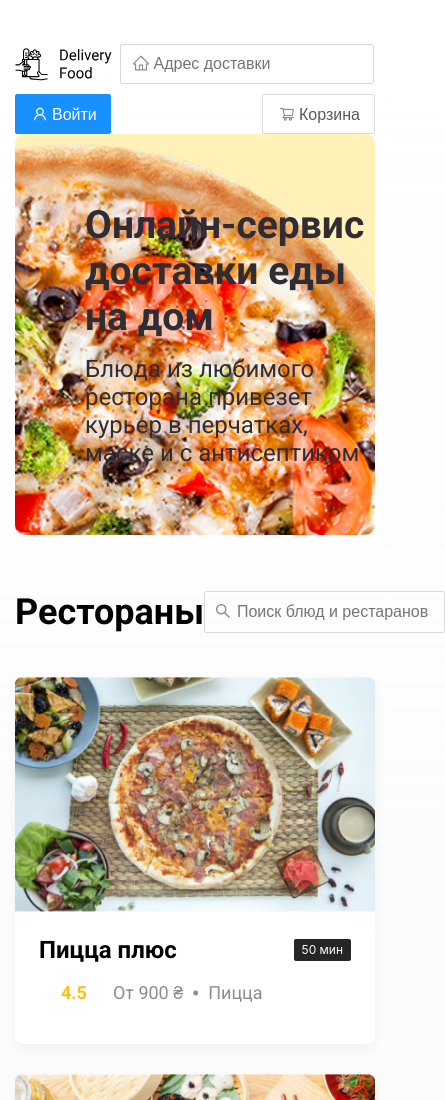
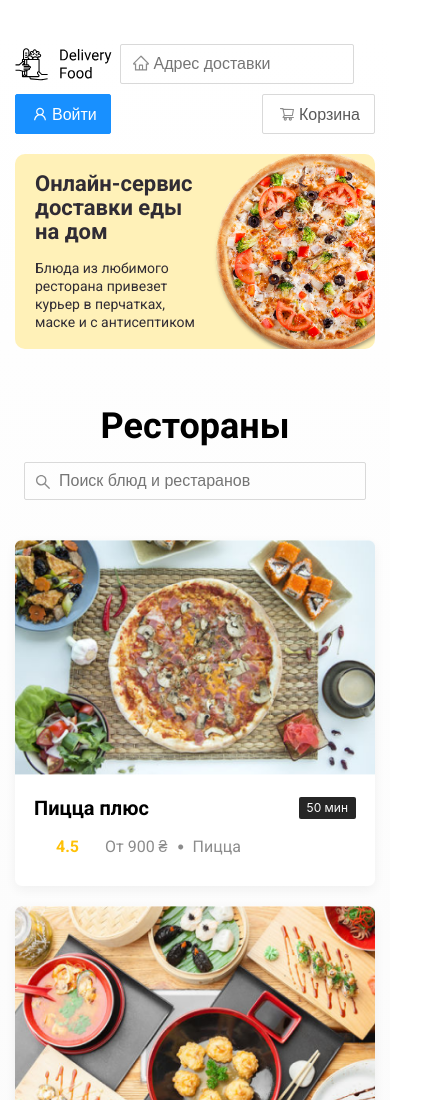
Before and after one commit to Pivovaroff21/web_programming, a plain HTML site: page index.html in a window 390 px wide. Shown: the top 1100 px of the page, 445 px wide, since content can reach past the window. Drawn offline with Linux system fonts and the light colour scheme.

Commit message:
added responsive functionalities

```diff
--- a/index.html
+++ b/index.html
@@ -154,10 +154,10 @@
           /></a>
         <nav>
             <ul class="footer_info">
-              <li ><a href="!#" class="info_link"> Ресторанам</a> </li>
-              <li ><a href="!#" class="info_link"> Курьерам</a> </li>
-              <li ><a href="!#" class="info_link">Пресс-центр </a></li>
-              <li ><a href="!#"class="info_link"> Контакты</a> </li>
+              <li class="footer_li" ><a href="!#" class="info_link"> Ресторанам</a> </li>
+              <li class="footer_li"><a href="!#" class="info_link"> Курьерам</a> </li>
+              <li class="footer_li"><a href="!#" class="info_link">Пресс-центр </a></li>
+              <li class="footer_li"><a href="!#"class="info_link"> Контакты</a> </li>
             </ul>
           </nav>
         <div class="medias">
--- a/styles/style.css
+++ b/styles/style.css
@@ -35,7 +35,7 @@ header {
 }
 
 .serch_input {
-  width: 690px;
+  flex: 0.8;
   max-height: 40px;
   padding: 9px 0px;
   margin: 0px 10px;
@@ -84,24 +84,14 @@ header {
 
 /*header media*/
 
-@media screen and (max-width: 1094px) {
-  .serch_input {
-    width: 390px;
-  }
-}
-@media screen and (max-width: 794px) {
-  .serch_input {
-    width: 190px;
-  }
-}
-@media screen and (max-width: 594px) {
+@media screen and (max-width: 600px) {
   header {
     display: block;
     max-width: 360px;
     margin: 0 auto;
   }
   .serch_input {
-    width: 220px;
+    width: 200px;
     display: inline-block;
     margin: 0px;
   }
@@ -172,7 +162,8 @@ header {
   justify-content: space-between;
 }
 .r_card {
-  max-width: 384px;
+  /* max-width: 384px; */
+  flex-basis: 31%;
   background: #ffffff;
   box-shadow: 0px 4px 12px rgba(0, 0, 0, 0.05);
   border-radius: 7px;
@@ -228,6 +219,10 @@ header {
   color: #8c8c8c;
 }
 .card_category {
+  text-overflow: ellipsis;
+  overflow: hidden;
+  white-space: nowrap;
+  max-width: 150px;
   padding-left: 25px;
   background: url(../img/card_category-dot-pic.png) no-repeat left 10px center;
 }
@@ -277,3 +272,171 @@ nav {
 .media_link:last-child {
   margin-right: 0px;
 }
+
+/* media start*/
+
+/* ad media */
+
+@media screen and (max-width: 1294px) {
+  .ad {
+    background: #fff1b8 url(../img/ad-pic.png) no-repeat top -20px right -100px/60%;
+  }
+  .ad_text {
+    max-width: 45%;
+  }
+  .ad_title {
+    font-size: 36px;
+    line-height: 42px;
+  }
+
+  .ad_subtitle {
+    font-size: 20px;
+    line-height: 28px;
+  }
+}
+
+@media screen and (max-width: 980px) {
+  .ad_text {
+    padding: 38px 0px 38px 40px;
+  }
+  .ad_title {
+    font-size: 32px;
+    line-height: 38px;
+  }
+
+  .ad_subtitle {
+    font-size: 18px;
+    line-height: 24px;
+  }
+}
+
+@media screen and (max-width: 880px) {
+  .ad_text {
+    padding: 28px 0px 28px 30px;
+  }
+  .ad_title {
+    font-size: 25px;
+    line-height: 28px;
+  }
+
+  .ad_subtitle {
+    font-size: 16px;
+    line-height: 20px;
+  }
+}
+@media screen and (max-width: 594px) {
+  .ad {
+    margin-top: 20px;
+    background: #fff1b8 url(../img/ad-pic.png) no-repeat top -10px right -50px/60%;
+  }
+  .ad_text {
+    padding: 18px 0px 18px 20px;
+  }
+  .ad_title {
+    font-size: 22px;
+    line-height: 24px;
+  }
+
+  .ad_subtitle {
+    font-size: 14px;
+    line-height: 18px;
+  }
+}
+/* ad media end*/
+
+/* cards media start*/
+
+@media screen and (max-width: 910px) {
+  .r_card {
+    flex-basis: 43%;
+  }
+}
+@media screen and (max-width: 664px) {
+  .card_caption {
+    padding: 16px 19px 25px 19px;
+  }
+
+  .top_cap {
+    margin-bottom: 8px;
+  }
+
+  .card_name {
+    font-size: 20px;
+    line-height: 26px;
+  }
+
+  .card_rating {
+    font-size: 16px;
+    line-height: 28px;
+  }
+
+  .pr_cat {
+    font-size: 16px;
+    line-height: 28px;
+  }
+}
+
+@media screen and (max-width: 600px) {
+  .rest_title {
+    margin-bottom: 15px;
+    text-align: center;
+  }
+  .rest_search {
+    margin: 0 auto;
+    padding-left: 34px;
+  }
+  .rest_heading {
+    max-width: 360px;
+    margin: 0 auto 40px auto;
+    display: flex;
+    flex-direction: column;
+    justify-content: space-between;
+  }
+  .r_cards {
+    display: block;
+  }
+  .r_card {
+    max-width: 360px;
+    margin: 0 auto 20px auto;
+  }
+}
+
+@media screen and (max-width: 412px) {
+  .r_card {
+    flex-basis: 100%;
+    margin: 0 auto 20px auto;
+  }
+}
+
+/*card media end*/
+
+/* footer media start*/
+
+@media screen and (max-width: 735px) {
+  .footer_info {
+    flex-direction: column;
+    margin: 0px 15px;
+    padding: 0px;
+  }
+  .footer_li {
+    text-align: center;
+    margin-bottom: 10px;
+  }
+  .media_link {
+    margin-right: 10px;
+  }
+}
+@media screen and (max-width: 427px) {
+  .footer_wrap {
+    flex-direction: column;
+    align-items: center;
+  }
+  .logo_link {
+    margin: 0px 0px 20px 0px;
+  }
+  .footer_info {
+    flex-direction: column;
+    margin: 20px 15px;
+    padding: 0px;
+  }
+}
```
